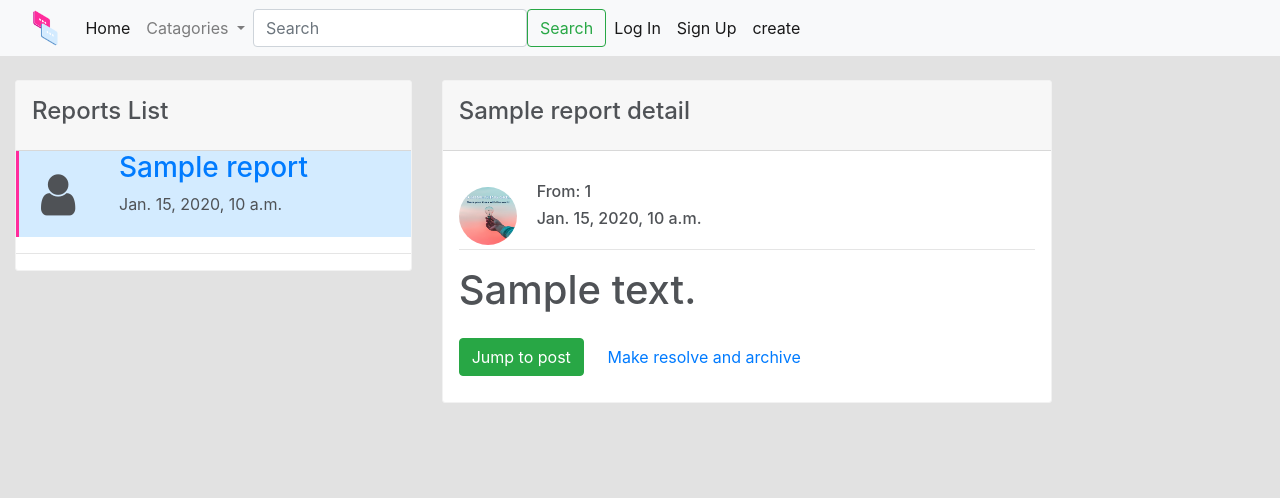
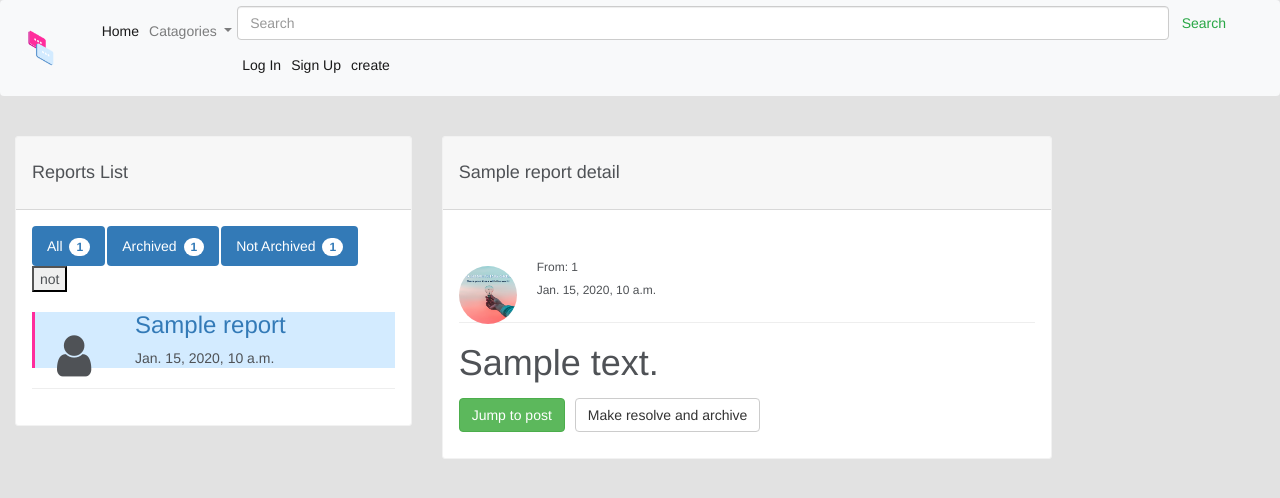
Before and after one commit to Bushra-Mulla/blogy, a Django app: template blog/templates/report/report_list.html in a window 1280 px wide. Shown: the top 498 px of the page. Run offline with Django 3.2, Linux system fonts and the light colour scheme; the template is opened without the code that fills it: most values are stand-ins (such as "Sample title", 1, 10 or a date in 2020); some libraries are stand-ins or nearby versions.

Commit message:
try to filter reports

```diff
--- a/blog/templates/base.html
+++ b/blog/templates/base.html
@@ -59,7 +59,7 @@
           </ul>
           {% if user.is_staff %}
           <a class="btn btn-primary" href="{% url 'reports' %}">
-            Announcement <span class="badge badge-light">{{countReports}}</span>
+            Announcement <span class="badge badge-light">{{countNotArchivedReport}}</span>
           </a>
           {% endif %}
           <!-- <a>{{testme}}</a> -->
--- a/blog/templates/report/report_list.html
+++ b/blog/templates/report/report_list.html
@@ -1,6 +1,9 @@
 {% extends 'base.html' %}
 {% load static%}
 {% block content %}
+<link rel="stylesheet" href="https://maxcdn.bootstrapcdn.com/bootstrap/3.4.1/css/bootstrap.min.css">
+<script src="https://ajax.googleapis.com/ajax/libs/jquery/3.5.1/jquery.min.js"></script>
+<script src="https://maxcdn.bootstrapcdn.com/bootstrap/3.4.1/js/bootstrap.min.js"></script>
 
 <!-- <h1>{{report.title}}</h1> -->
 <link rel="stylesheet" type="text/css" href="{% static 'reports_list.css' %}" />
@@ -12,6 +15,19 @@
                 <div class="card-header">
                     <h4>Reports List</h4>
                 </div>
+                <div class="card-body">
+                    <ul class="nav nav-pills">
+                        <li class="active"><a href="#">All <span class="badge badge-light">{{countReports}}</span></a>
+                        </li>
+                        <li class="active"><a href="#">Archived <span
+                                    class="badge badge-light">{{countArchivedReport}}</span></a>
+                        </li>
+                        <li class="active"><a href="#">Not Archived <span
+                                    class="badge badge-light">{{countNotArchivedReport}}</span></a>
+                        </li>
+                    </ul>
+                    <button onclick="location.href='{% url 'notArchivedReport' %}'">not</button>
+                    <!-- add tabs -->
                     {% if reports %}
                     {%for report in reports%}
                     {% if not report.is_archived %}
@@ -48,6 +64,8 @@
                     <h3>Nothing To Show</h3>
                     {% endif %}
                 </div>
+
+            </div>
         </div>
         <div class="col-lg-6">
             <div class="card">
@@ -68,7 +86,8 @@
 
                                 <p>{{report_details.message}}</p>
                                 <a href="{% url 'blog-post-show' report_details.Post_id.id%}"
-                                    class="btn btn-success">Jump to post</a>
+                                    class="btn btn-success">Jump
+                                    to post</a>
                                 <a href="{% url 'archiveReport' report_details.id%}" class="btn btn-default">Make
                                     resolve and archive</a>
                             </div>
--- a/blog/templates/userPostsList.html
+++ b/blog/templates/userPostsList.html
@@ -7,8 +7,12 @@
 <script src="https://ajax.googleapis.com/ajax/libs/jquery/3.5.1/jquery.min.js"></script>
 <script src="https://cdnjs.cloudflare.com/ajax/libs/popper.js/1.16.0/umd/popper.min.js"></script>
 <script src="https://maxcdn.bootstrapcdn.com/bootstrap/4.5.2/js/bootstrap.min.js"></script> -->
+<link rel="stylesheet" href="https://maxcdn.bootstrapcdn.com/bootstrap/3.4.1/css/bootstrap.min.css">
+<script src="https://ajax.googleapis.com/ajax/libs/jquery/3.5.1/jquery.min.js"></script>
+<script src="https://maxcdn.bootstrapcdn.com/bootstrap/3.4.1/js/bootstrap.min.js"></script>
 
 <script src="{% static '../static/js/userPostsList.js'%}"></script>
+<link rel="stylesheet" type="text/css" href="{% static 'style.css' %}" />
 
 
 <!-- Nav tabs -->
--- a/blog/urls.py
+++ b/blog/urls.py
@@ -1,7 +1,7 @@
 from django.urls import path
 from . import views
 from django.contrib.auth import views as auth_views
-
+from . import context_processors
 urlpatterns = [
     path('', views.home, name='home'),
     path('logIn/', auth_views.LoginView.as_view(template_name='logIn.html'), name='logIn'),
@@ -26,4 +26,6 @@ urlpatterns = [
     path('reports/<int:report_id>', views.reportDetails, name="reportDetails"),
     path('reports/<int:report_id>/archived',
          views.archiveReport, name="archiveReport"),
+    path('reports/<str:archived>/',
+         context_processors.reports, name="notArchivedReport"),
 ]
--- a/project/settings.py
+++ b/project/settings.py
@@ -68,7 +68,11 @@ TEMPLATES = [
                 'django.contrib.messages.context_processors.messages',
                 'blog.context_processors.add_variable_to_context',
                 'blog.context_processors.reports',
+                'blog.context_processors.countReports',
+                'blog.context_processors.countArchivedReport',
                 'blog.context_processors.countNotArchivedReport',
+                # 'blog.context_processors.notArchivedReport',
+
             ],
         },
     },
```
Also changed, not shown: blog/context_processors.py (+22 -1 lines), blog/views.py (+4 -4 lines). Lines whose indentation alone changed are shown as unchanged.
